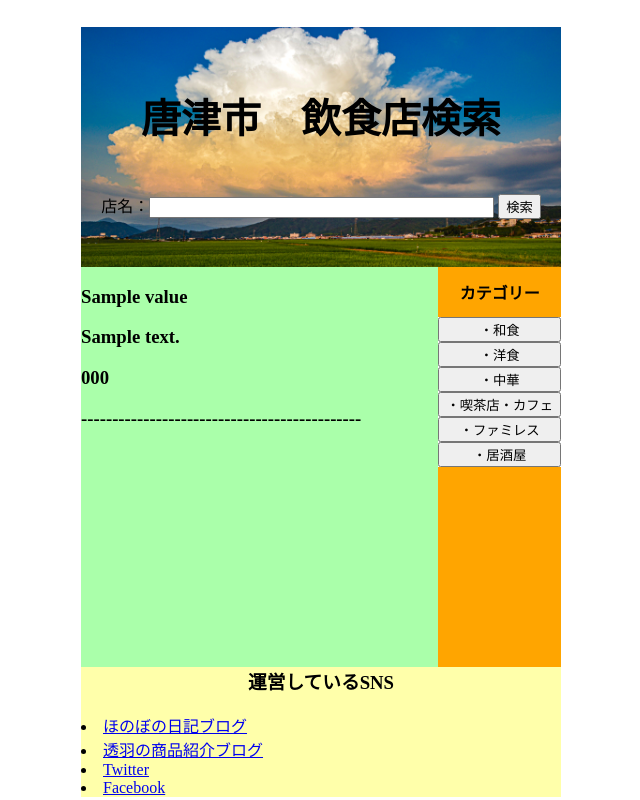
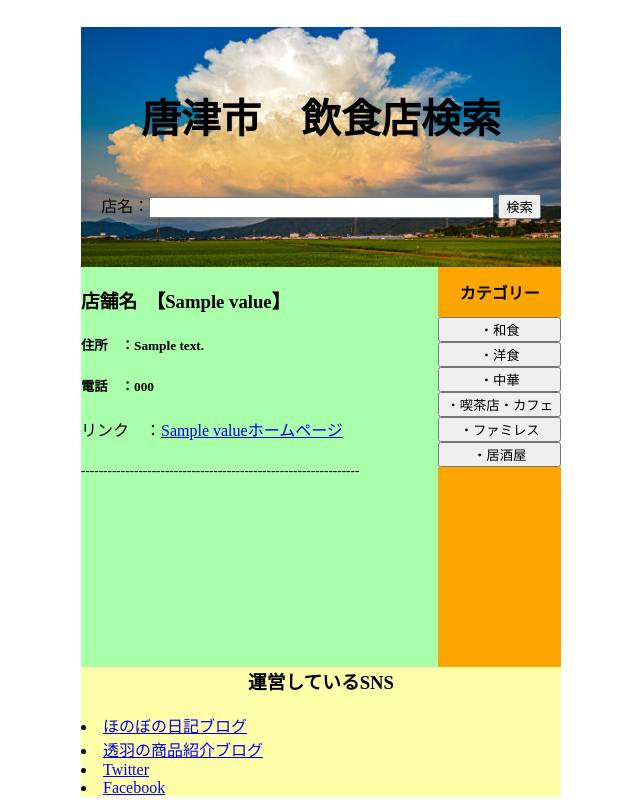
Before and after one commit to touwa0820/Django-Book, a Django app: template private_diary/diary/templates/index2.html in a window 1280 px wide. Shown: the whole page, without its empty margins (319-959 px from the left). Run offline with Django 3.2, Linux system fonts and the light colour scheme; the template is opened without the code that fills it: most values are stand-ins (such as "Sample title", 1, 10 or a date in 2020).

Commit message:
homepage

```diff
--- a/private_diary/diary/templates/index2.html
+++ b/private_diary/diary/templates/index2.html
@@ -27,17 +27,20 @@
         <main id="main">
             {% for value in store_list %}
                 <h3>
-                    {{value.name}}
+                    店舗名　【{{value.name}}】
                 </h3>
-                <h3>
-                    {{value.address}}
-                </h3>
-                <h3>
-                    {{value.tel}}
-                </h3>
-                <h3>
-                    ---------------------------------------------
-                </h3>
+                <h5>
+                    住所　：{{value.address}}
+                </h5>
+                <h5>
+                    電話　：{{value.tel}}
+                </h5>
+                <h65>
+                    リンク　：<a href="{{value.url}}">{{value.name}}ホームページ</a>
+                </h5>
+                <h5>
+                    ---------------------------------------------------------------
+                </h5>
             {% endfor %}
         </main>
         <side>
--- a/private_diary/diary/views.py
+++ b/private_diary/diary/views.py
@@ -93,12 +93,12 @@ class TableView(generic.TemplateView):
                 json_res = requests.get("https://api.gnavi.co.jp/RestSearchAPI/v3/",params=PARAMS).text
                 response = json.loads(json_res)
         if "namae" in request.GET:
-
+            freeword = name
             PARAMS = {
                     "keyid": KEYID,
                     "pref": PREF,
                     "areacode_l": areacode_l,
-
+                    "freeword": freeword
                 }
             json_res = requests.get("https://api.gnavi.co.jp/RestSearchAPI/v3/",params=PARAMS).text
             response = json.loads(json_res)
--- a/private_diary/static/css/stylesheet.css
+++ b/private_diary/static/css/stylesheet.css
@@ -33,6 +33,8 @@ body{
   height: 400px;
   background: #afa;
   text-align: left;
+  overflow-x: auto;
+  overflow-y: auto;
 }
 
 
```
